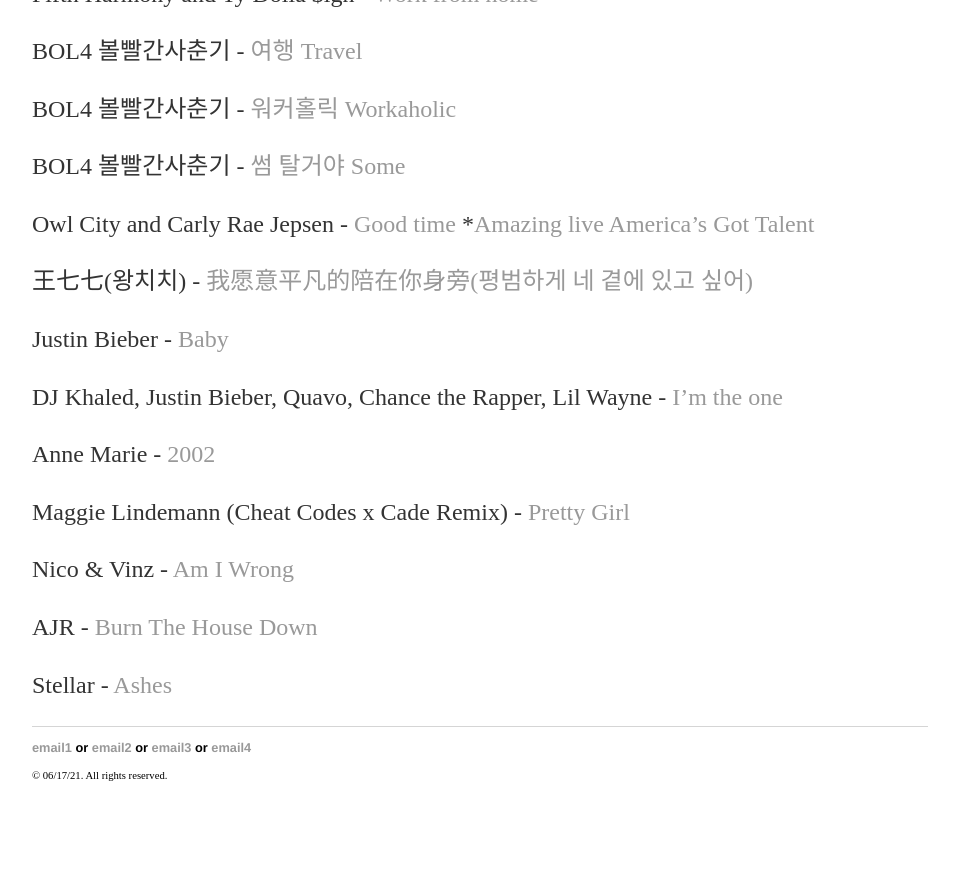
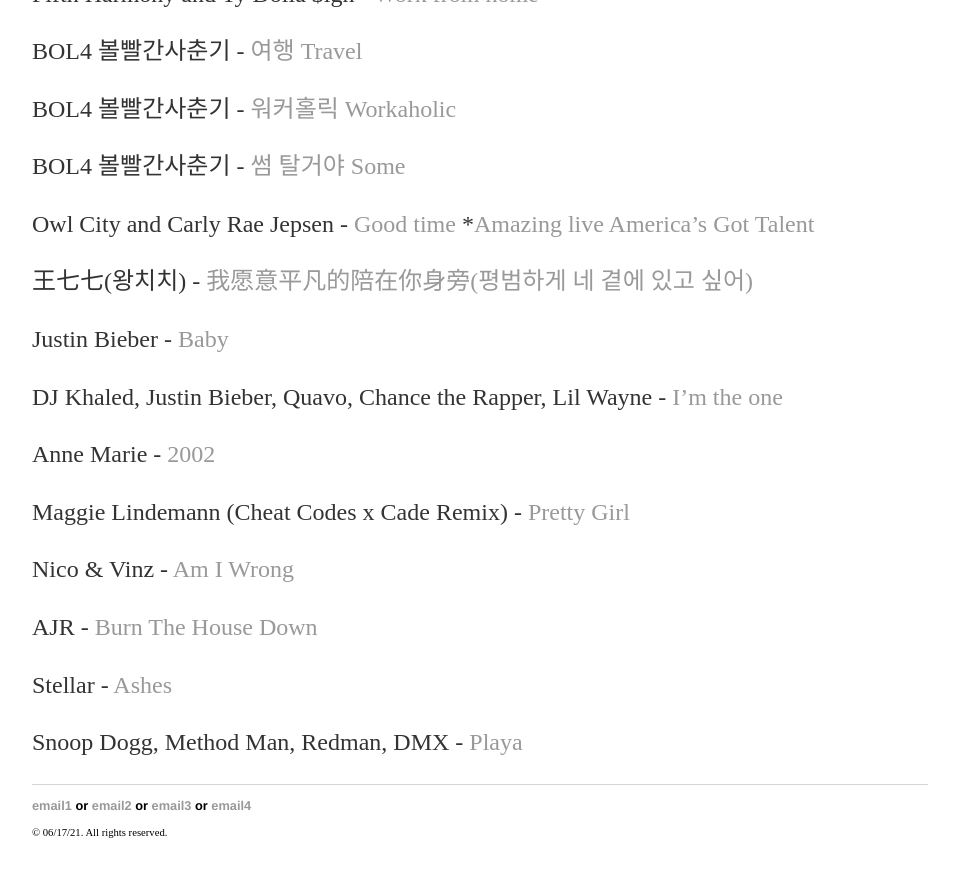
Before and after one commit to yjkweon24/yjkweon24.github.io, a Jekyll site: the page built from _posts/2018-10-23-songs-that-i-love.md, in a window 1280 px wide and 900 px high, scrolled down 14607 px. Shown: the top 877 px of the window, without its empty margins (160-1119 px from the left). Built offline with Jekyll 4.4.1, drawn with Linux system fonts in a browser that asks for light colours; before the commit the page ends 15450 px from its top, so only the background shows below that.

Commit message:
Update 2018-10-23-songs-that-i-love.md

```diff
--- a/_posts/2018-10-23-songs-that-i-love.md
+++ b/_posts/2018-10-23-songs-that-i-love.md
@@ -522,3 +522,5 @@
 AJR - [Burn The House Down](https://www.youtube.com/watch?v=UnyLfqpyi94)
 
 Stellar - [Ashes](https://www.youtube.com/watch?v=1NnT8RjQHg8)
+
+Snoop Dogg, Method Man, Redman, DMX - [Playa](https://www.youtube.com/watch?v=GFOtRrFH3z0)
```
